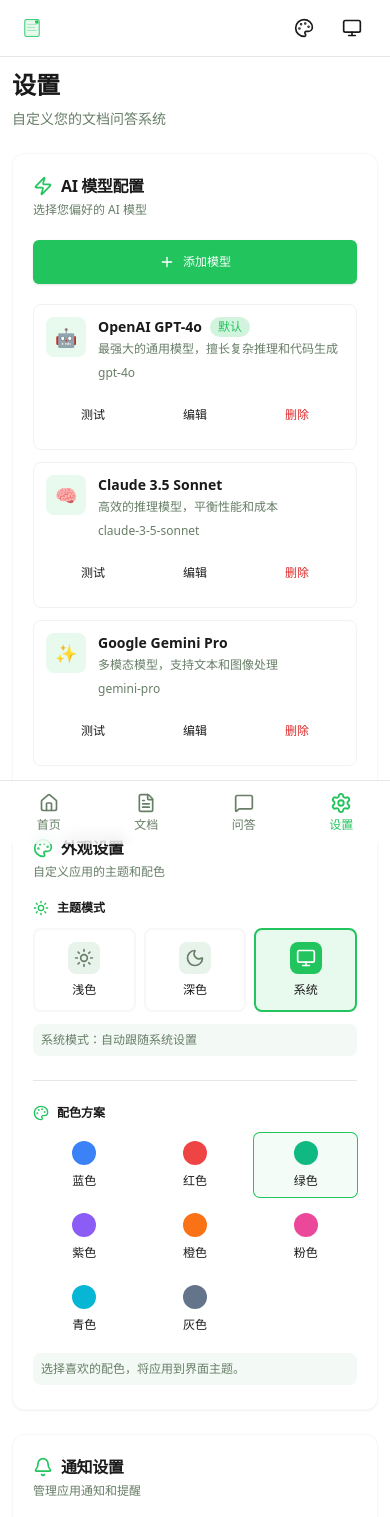
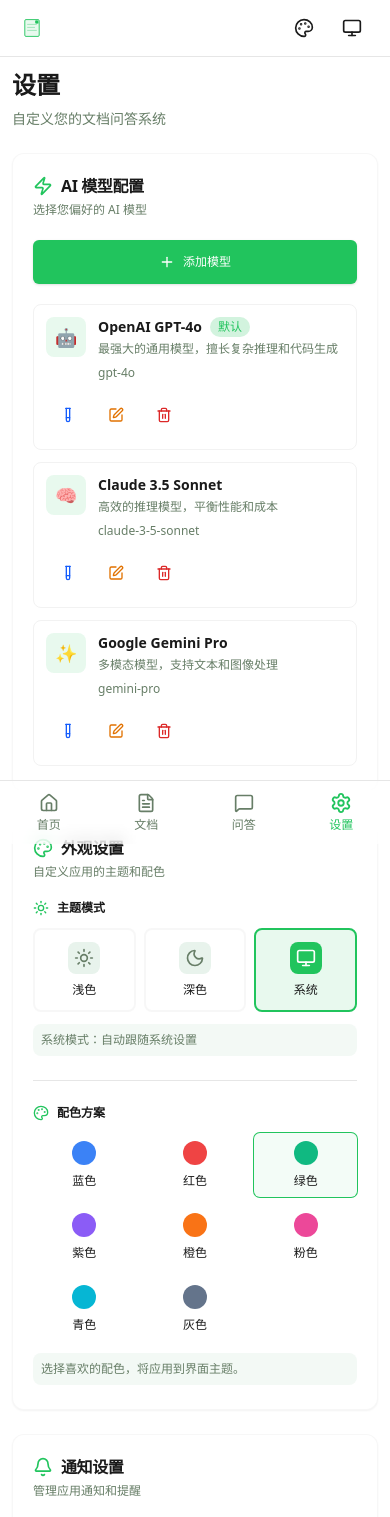
Before and after one commit to jxiaof/react-proj, a React (Vite) app: page /settings in a window 390 px wide. Shown: the top 1517 px of the page. Built offline with nearby package versions, Linux system fonts and the light colour scheme.

Commit message:
添加确认对话框组件以支持模型删除确认功能；更新设置页面以集成删除功能

```diff
--- a/src/features/settings/pages/SettingsPage.tsx
+++ b/src/features/settings/pages/SettingsPage.tsx
@@ -3,7 +3,8 @@
 import { Button } from '@/shared/components/ui/Button';
 import { Card, CardHeader, CardTitle, CardContent } from '@/shared/components/ui/Card';
 import { Switch } from '@/shared/components/ui/Switch';
-import { Plus, Moon, Sun, Monitor, Zap, Shield, Bell, Palette, FileText, Mail, BarChart3 } from 'lucide-react';
+import { ConfirmDialog } from '@/shared/components/ui/ConfirmDialog';
+import { Plus, Moon, Sun, Monitor, Zap, Shield, Bell, Palette, FileText, Mail, BarChart3, MoreVertical, Edit, Trash2, TestTube, Check, X } from 'lucide-react';
 import { useThemeStore, type ThemeMode, type ColorSchemeKey } from '@/store/themeStore';
 import { AddModelDialog, type ModelConfig } from '../components/AddModelDialog';
 import { mockProviders } from '@/infrastructure/mock/mockData';
@@ -75,6 +76,7 @@
     const [showAddModelDialog, setShowAddModelDialog] = useState(false);
     const [editingModel, setEditingModel] = useState<any>(null);
     const [testingModel, setTestingModel] = useState<{ name: string; id: string } | null>(null);
+    const [deleteConfirm, setDeleteConfirm] = useState<{ id: string; name: string } | null>(null);
 
     const [notifications, setNotifications] = useState(defaultNotifications);
     const [providers, setProviders] = useState(mockProviders);
@@ -122,6 +124,7 @@
         }
         return filtered;
       });
+      setDeleteConfirm(null);
     };
 
     const handleNotificationChange = (key: keyof typeof notifications) => {
@@ -196,31 +199,69 @@
                                         </div>
                                     </div>
 
-                                    <div className="flex gap-2 flex-shrink-0 w-full md:w-auto">
+                                    {/* Actions Container */}
+                                    <div className="flex items-center gap-1.5 md:gap-2 flex-shrink-0">
+                                        {/* Desktop: Full Text Buttons */}
+                                        <div className="hidden sm:flex items-center gap-1.5">
                                           <Button
                                             variant="ghost"
                                             size="sm"
-                                          className="flex-1 md:flex-none text-xs h-8"
+                                            className="text-xs h-8 px-2.5 text-blue-600 transition-all active:scale-95"
                                             onClick={() => setTestingModel({ name: provider.name, id: provider.model })}
+                                            title="测试此模型"
                                           >
+                                            <TestTube className="h-3.5 w-3.5 mr-1" />
                                             测试
                                           </Button>
                                           <Button
                                             variant="ghost"
                                             size="sm"
-                                          className="flex-1 md:flex-none text-xs h-8"
+                                            className="text-xs h-8 px-2.5 text-amber-600 transition-all active:scale-95"
                                             onClick={() => setEditingModel(provider)}
+                                            title="编辑模型配置"
                                           >
+                                            <Edit className="h-3.5 w-3.5 mr-1" />
                                             编辑
                                           </Button>
                                           <Button
                                             variant="ghost"
                                             size="sm"
-                                          className="flex-1 md:flex-none text-xs h-8 text-destructive hover:text-destructive"
-                                          onClick={() => handleDeleteModel(provider.id)}
+                                            className="text-xs h-8 px-2.5 text-destructive transition-all active:scale-95"
+                                            onClick={() => setDeleteConfirm({ id: provider.id, name: provider.name })}
+                                            title="删除此模型"
                                           >
+                                            <Trash2 className="h-3.5 w-3.5 mr-1" />
                                             删除
                                           </Button>
+                                        </div>
+
+                                        {/* Mobile: Compact Icon Buttons */}
+                                        <div className="flex sm:hidden items-center gap-1">
+                                          <Button
+                                            variant="ghost"
+                                            size="sm"
+                                            className="h-8 w-8 p-0 flex items-center justify-center text-blue-600 transition-all active:scale-95"
+                                            onClick={() => setTestingModel({ name: provider.name, id: provider.model })}
+                                          >
+                                            <TestTube className="h-4 w-4" />
+                                          </Button>
+                                          <Button
+                                            variant="ghost"
+                                            size="sm"
+                                            className="h-8 w-8 p-0 flex items-center justify-center text-amber-600 transition-all active:scale-95"
+                                            onClick={() => setEditingModel(provider)}
+                                          >
+                                            <Edit className="h-4 w-4" />
+                                          </Button>
+                                          <Button
+                                            variant="ghost"
+                                            size="sm"
+                                            className="h-8 w-8 p-0 flex items-center justify-center text-destructive transition-all active:scale-95"
+                                            onClick={() => setDeleteConfirm({ id: provider.id, name: provider.name })}
+                                          >
+                                            <Trash2 className="h-4 w-4" />
+                                          </Button>
+                                        </div>
                                     </div>
                                 </div>
                             ))}
@@ -333,18 +374,20 @@
                               <div
                                 key={item.id}
                                 className={cn(
-                                  'flex items-center gap-3 md:gap-4 p-4 rounded-lg border-2 transition-all duration-300',
+                                  'flex items-center justify-between gap-3 md:gap-4 p-3 md:p-4 rounded-lg border-2 transition-all duration-300',
                                   isEnabled
                                     ? 'border-primary/30 bg-primary/5'
-                                    : 'border-border/30 bg-muted/20 hover:border-border/50'
+                                    : 'border-border/30 bg-muted/20'
                                 )}
                               >
+                                {/* Left Content */}
+                                <div className="flex items-center gap-3 md:gap-4 flex-1 min-w-0">
                                   {/* Icon */}
                                   <div className="flex-shrink-0 h-5 w-5 text-primary/70">
                                     {item.icon}
                                   </div>
 
-                                {/* Content */}
+                                  {/* Text Content */}
                                   <div className="flex-1 min-w-0">
                                     <p className="font-medium text-sm text-foreground">
                                       {item.title}
@@ -352,6 +395,7 @@
                                     <p className="text-xs text-muted-foreground mt-0.5">
                                       {item.description}
                                     </p>
+                                  </div>
                                 </div>
 
                                 {/* Switch */}
@@ -391,6 +435,18 @@
                     modelId={testingModel.id}
                   />
                 )}
+
+                {/* Delete Confirmation Dialog */}
+                <ConfirmDialog
+                  open={!!deleteConfirm}
+                  title="删除 AI 模型"
+                  description={`确定要删除模型 "${deleteConfirm?.name}" 吗？此操作无法撤销。`}
+                  confirmText="删除"
+                  cancelText="取消"
+                  isDangerous
+                  onConfirm={() => deleteConfirm && handleDeleteModel(deleteConfirm.id)}
+                  onCancel={() => setDeleteConfirm(null)}
+                />
             </MainLayout>
         </PageTransition>
     );
--- /dev/null
+++ b/src/shared/components/ui/ConfirmDialog.tsx
@@ -0,0 +1,82 @@
+import { AlertCircle } from 'lucide-react';
+import { Button } from './Button';
+import { cn } from '@/shared/utils/cn';
+
+interface ConfirmDialogProps {
+  open: boolean;
+  title: string;
+  description: string;
+  confirmText?: string;
+  cancelText?: string;
+  onConfirm: () => void;
+  onCancel: () => void;
+  isDangerous?: boolean;
+}
+
+export function ConfirmDialog({
+  open,
+  title,
+  description,
+  confirmText = '确认',
+  cancelText = '取消',
+  onConfirm,
+  onCancel,
+  isDangerous = false,
+}: ConfirmDialogProps) {
+  if (!open) return null;
+
+  return (
+    <>
+      {/* Backdrop */}
+      <div
+        className="fixed inset-0 z-40 bg-black/50 transition-opacity"
+        onClick={onCancel}
+      />
+
+      {/* Dialog */}
+      <div className="fixed left-1/2 top-1/2 z-50 w-full max-w-sm -translate-x-1/2 -translate-y-1/2 rounded-lg bg-background p-6 shadow-lg animate-in fade-in zoom-in-95 slide-in-from-left-1/2 slide-in-from-top-[48%] duration-200">
+        {/* Header with icon */}
+        <div className="flex items-start gap-4">
+          <div
+            className={cn(
+              'flex-shrink-0 rounded-full p-2',
+              isDangerous ? 'bg-destructive/10' : 'bg-amber-500/10'
+            )}
+          >
+            <AlertCircle
+              className={cn(
+                'h-6 w-6',
+                isDangerous ? 'text-destructive' : 'text-amber-600'
+              )}
+            />
+          </div>
+
+          <div className="flex-1">
+            <h2 className="text-base font-semibold text-foreground">{title}</h2>
+            <p className="mt-1 text-sm text-muted-foreground">{description}</p>
+          </div>
+        </div>
+
+        {/* Actions */}
+        <div className="mt-6 flex justify-end gap-3">
+          <Button
+            variant="outline"
+            size="sm"
+            onClick={onCancel}
+            className="transition-all"
+          >
+            {cancelText}
+          </Button>
+          <Button
+            variant={isDangerous ? 'destructive' : 'default'}
+            size="sm"
+            onClick={onConfirm}
+            className="transition-all"
+          >
+            {confirmText}
+          </Button>
+        </div>
+      </div>
+    </>
+  );
+}
--- a/src/shared/components/ui/index.ts
+++ b/src/shared/components/ui/index.ts
@@ -10,3 +10,4 @@
 export * from './ColorSchemeSelector';
 export * from './DocumentViewer';
 export * from './Switch';
+export * from './ConfirmDialog';
```
Lines whose indentation alone changed are shown as unchanged.
